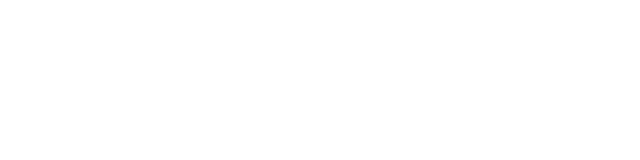
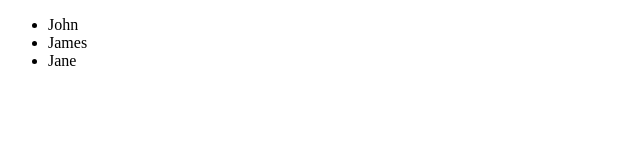
Before and after one commit to Frantisek82/training-react, a JavaScript app in the folder clean-template/: page / in a window 1280 px wide. Shown: the top 160 px of the page, without its empty margins (0-640 px from the left). Built offline with nearby package versions, Linux system fonts and the light colour scheme; the HTML template or start-up script is replaced by a standard one.

Commit message:
mapping arrays

```diff
--- a/clean-template/src/App.js
+++ b/clean-template/src/App.js
@@ -1,10 +1,12 @@
 // import './App.css';
 
 function App() {
-  const numbers = ["John","James","Jane",]
+  const users = ["John", "James", "Jane"];
   return (
     <ul>
-
+      {users.map((user, index) => {
+        return <li key={index}>{user}</li>;
+      })}
     </ul>
   );
 }
```
